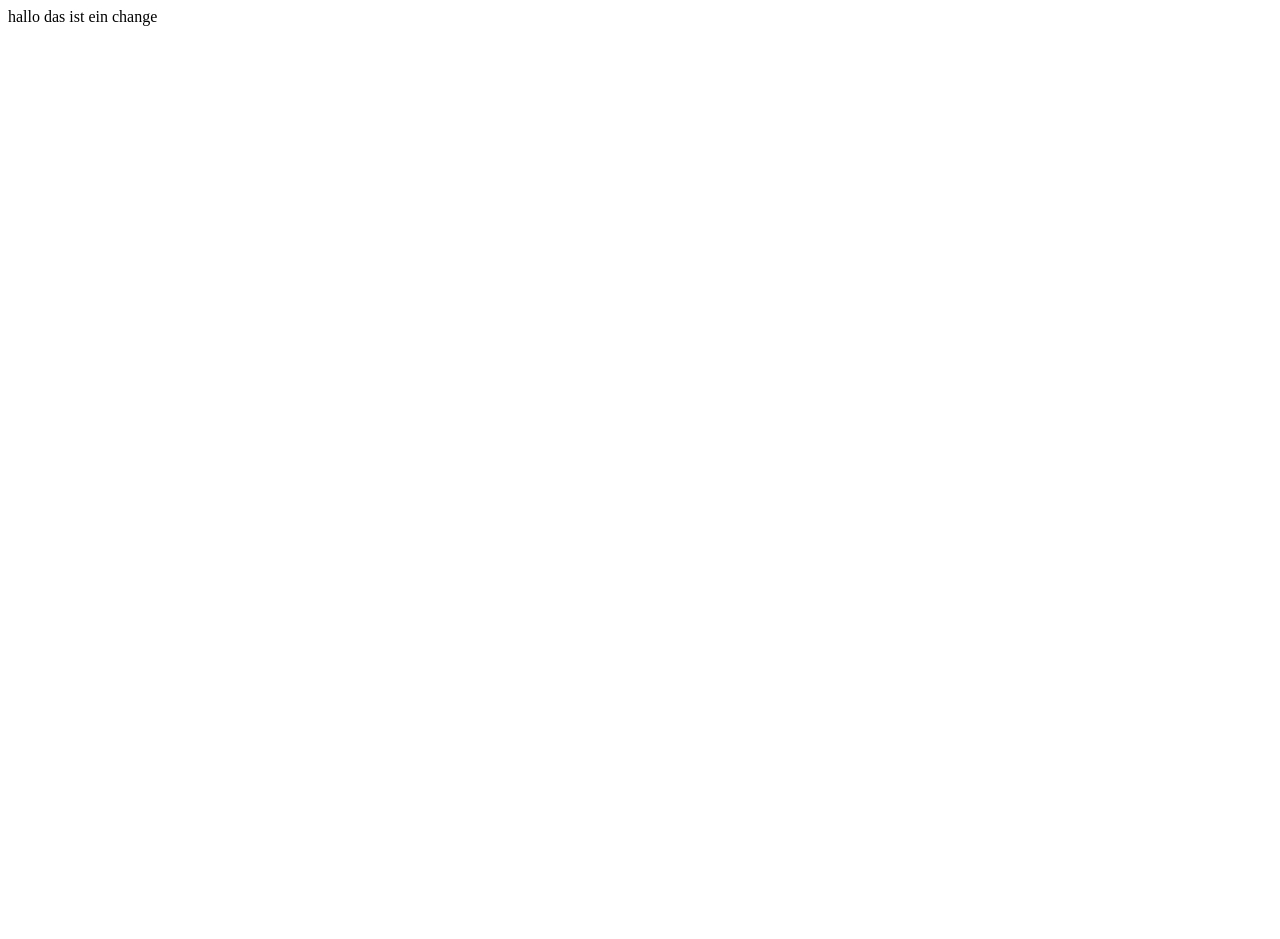
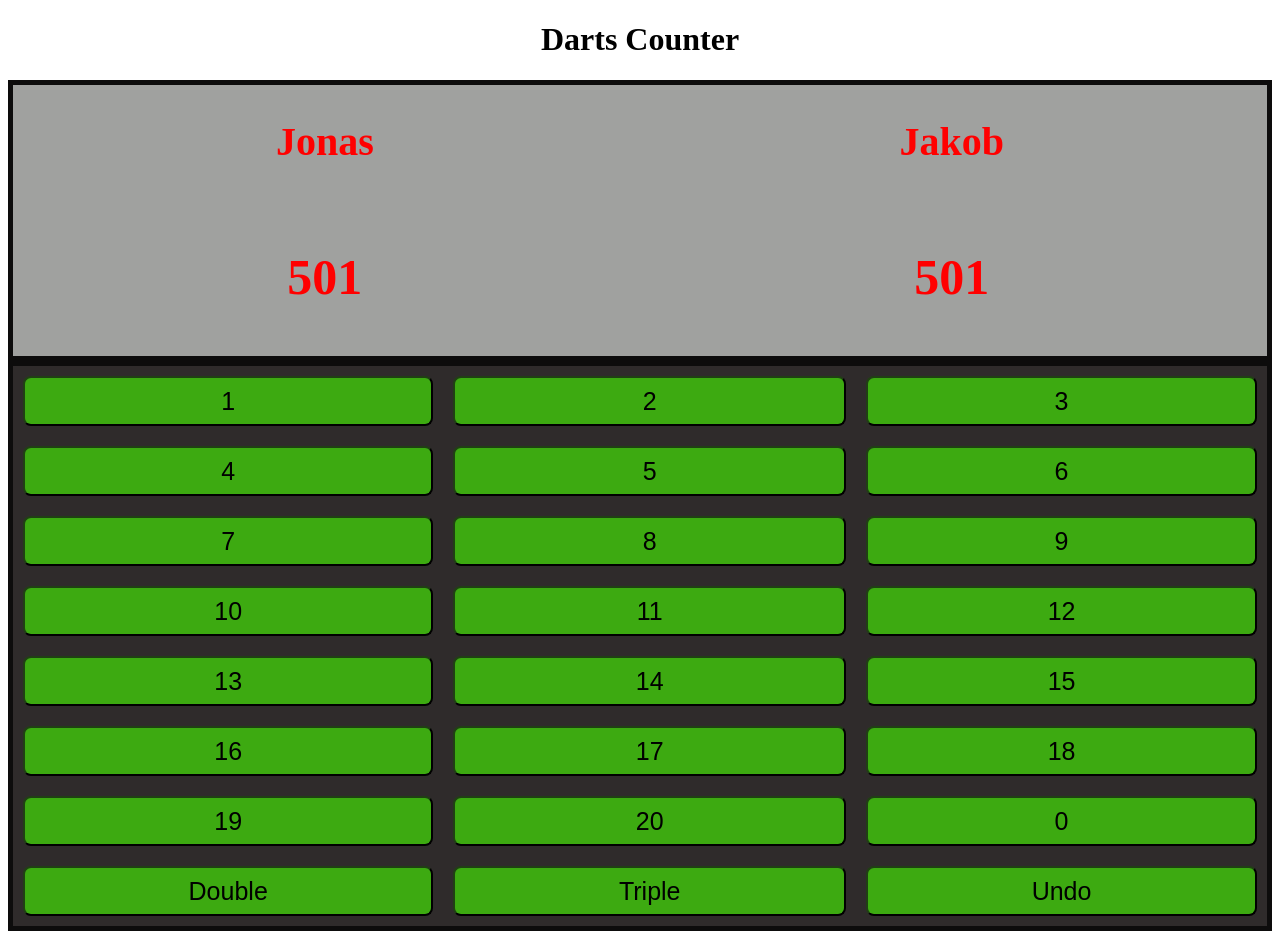
Before and after one commit to jo9x/darts_counter, a plain HTML site: page darts_counter.html in a window 1280 px wide. Before the commit the page ends 800 px from the top, so only its background shows below. Drawn offline with Linux system fonts and the light colour scheme.

Commit message:
Added first version of css and html file.

```diff
--- a/darts_counter.html
+++ b/darts_counter.html
@@ -1 +1,46 @@
-hallo das ist ein change
+<!DOCTYPE html>
+<html>
+<head>
+<title>Darts Counter</title>
+<link rel="stylesheet" type="text/css" href="darts_counter_style.css">
+</head>
+
+<body>
+<h1 align="center">Darts Counter</h1>
+<!--The section displaying the scoreboard-->
+<div class="grid-container-display">
+  <div class="grid-item-display"><h2>Jonas</h2></div>
+  <div class="grid-item-display"><h2>Jakob</h2></div>
+  <div class="grid-item-display"><h3>501</h3></div>
+  <div class="grid-item-display"><h3>501</h3></div>
+</div>
+<!--The section displaying the input buttons-->
+<div class="grid-container-buttons">
+  <div class="grid-item-buttons"><button type="button" name="button">1</button></div>
+  <div class="grid-item-buttons"><button type="button" name="button">2</button></div>
+  <div class="grid-item-buttons"><button type="button" name="button">3</button></div>
+  <div class="grid-item-buttons"><button type="button" name="button">4</button></div>
+  <div class="grid-item-buttons"><button type="button" name="button">5</button></div>
+  <div class="grid-item-buttons"><button type="button" name="button">6</button></div>
+  <div class="grid-item-buttons"><button type="button" name="button">7</button></div>
+  <div class="grid-item-buttons"><button type="button" name="button">8</button></div>
+  <div class="grid-item-buttons"><button type="button" name="button">9</button></div>
+  <div class="grid-item-buttons"><button type="button" name="button">10</button></div>
+  <div class="grid-item-buttons"><button type="button" name="button">11</button></div>
+  <div class="grid-item-buttons"><button type="button" name="button">12</button></div>
+  <div class="grid-item-buttons"><button type="button" name="button">13</button></div>
+  <div class="grid-item-buttons"><button type="button" name="button">14</button></div>
+  <div class="grid-item-buttons"><button type="button" name="button">15</button></div>
+  <div class="grid-item-buttons"><button type="button" name="button">16</button></div>
+  <div class="grid-item-buttons"><button type="button" name="button">17</button></div>
+  <div class="grid-item-buttons"><button type="button" name="button">18</button></div>
+  <div class="grid-item-buttons"><button type="button" name="button">19</button></div>
+  <div class="grid-item-buttons"><button type="button" name="button">20</button></div>
+  <div class="grid-item-buttons"><button type="button" name="button">0</button></div>
+  <div class="grid-item-buttons"><button type="button" name="button">Double</button></div>
+  <div class="grid-item-buttons"><button type="button" name="button">Triple</button></div>
+  <div class="grid-item-buttons"><button type="button" name="button">Undo</button></div>
+</div>
+
+</body>
+</html>
--- /dev/null
+++ b/darts_counter_style.css
@@ -0,0 +1,60 @@
+/*
+  The style for all the used fonts
+*/
+h1{
+  color: black;
+}
+h2{
+  color: red;
+  font-size: 40px;
+}
+h3{
+  color: red;
+  font-size: 50px;
+}
+
+
+/*
+  The style for the display of the players and the score
+*/
+.grid-container-display {
+  display: grid;
+  grid-template-columns: auto auto;
+  background-color: #0d0c0c;
+  padding: 5px;
+}
+.grid-item-display {
+  background-color: rgba(197, 199, 197, 0.8);
+  font-size: 30px;
+  text-align: center;
+}
+/*
+  The style for the section hosting the input buttons
+*/
+.grid-container-buttons {
+  display: grid;
+  grid-template-columns: auto auto auto;
+  background-color: #0d0c0c;
+  padding: 5px;
+}
+.grid-item-buttons {
+  background-color: rgba(51, 47, 47, 0.9);
+  padding: 10px;
+  font-size: 30px;
+  text-align: center;
+}
+
+/*
+  The style for the buttons itselfs
+*/
+button{
+  display: block;
+  height:50px;
+  width: 100%;
+  background-color: rgba(70,255,0,0.6);
+  font-size: 25px;
+  border-radius: 8px;
+  outline: none;
+  border-color:#204014
+
+}
```
